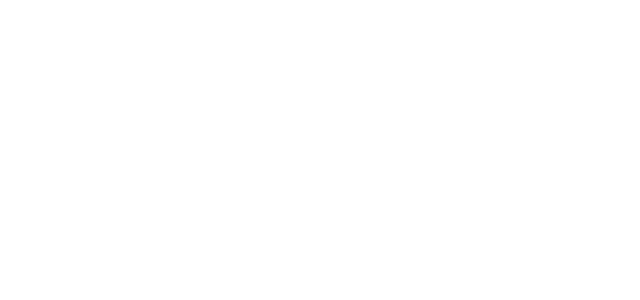
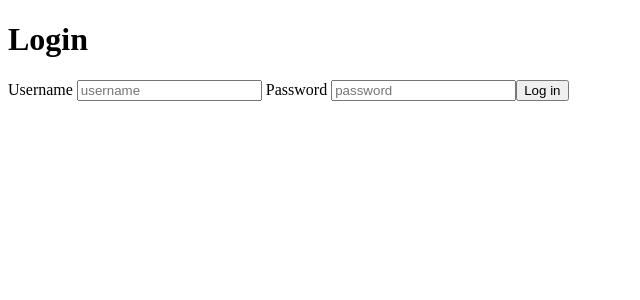
Before and after one commit to qaisjp/comm2, an Angular app in the folder website/: page /login in a window 1280 px wide. Before the commit this address led to /. Shown: the top 300 px of the page, without its empty margins (0-640 px from the left). Built offline with nearby package versions, Linux system fonts and the light colour scheme.

Commit message:
add basic login page

```diff
--- a/website/src/app/app-routing.module.ts
+++ b/website/src/app/app-routing.module.ts
@@ -1,6 +1,7 @@
 import { NgModule } from '@angular/core';
 import { Routes, RouterModule } from '@angular/router';
 import { HomeComponent } from './home/home.component';
+import { LoginPageComponent } from './auth/login-page/login-page.component';
 
 
 const routes: Routes = [
@@ -9,6 +10,11 @@
     component: HomeComponent,
     pathMatch: 'full'
   },
+  {
+    path: 'login',
+    component: LoginPageComponent,
+    pathMatch: 'full',
+  },
 ];
 
 @NgModule({
--- a/website/src/app/auth/auth.module.ts
+++ b/website/src/app/auth/auth.module.ts
@@ -2,11 +2,12 @@
 import { CommonModule } from '@angular/common';
 import { LoginComponent } from './login.component';
 import { ReactiveFormsModule } from '@angular/forms';
+import { LoginPageComponent } from './login-page/login-page.component';
 
 
 
 @NgModule({
-  declarations: [LoginComponent],
+  declarations: [LoginComponent, LoginPageComponent],
   imports: [
     CommonModule,
     ReactiveFormsModule,
--- /dev/null
+++ b/website/src/app/auth/login-page/login-page.component.html
@@ -0,0 +1,5 @@
+<h1>Login</h1>
+
+<div>
+  <app-login></app-login>
+</div>
--- /dev/null
+++ b/website/src/app/auth/login-page/login-page.component.ts
@@ -0,0 +1,15 @@
+import { Component, OnInit } from '@angular/core';
+
+@Component({
+  selector: 'app-login-page',
+  templateUrl: './login-page.component.html',
+  styleUrls: ['./login-page.component.scss']
+})
+export class LoginPageComponent implements OnInit {
+
+  constructor() { }
+
+  ngOnInit() {
+  }
+
+}
```
Also changed, not shown: website/src/app/auth/login-page/login-page.component.scss (added), 1 other file (tests, documents, lock files or other folders).
